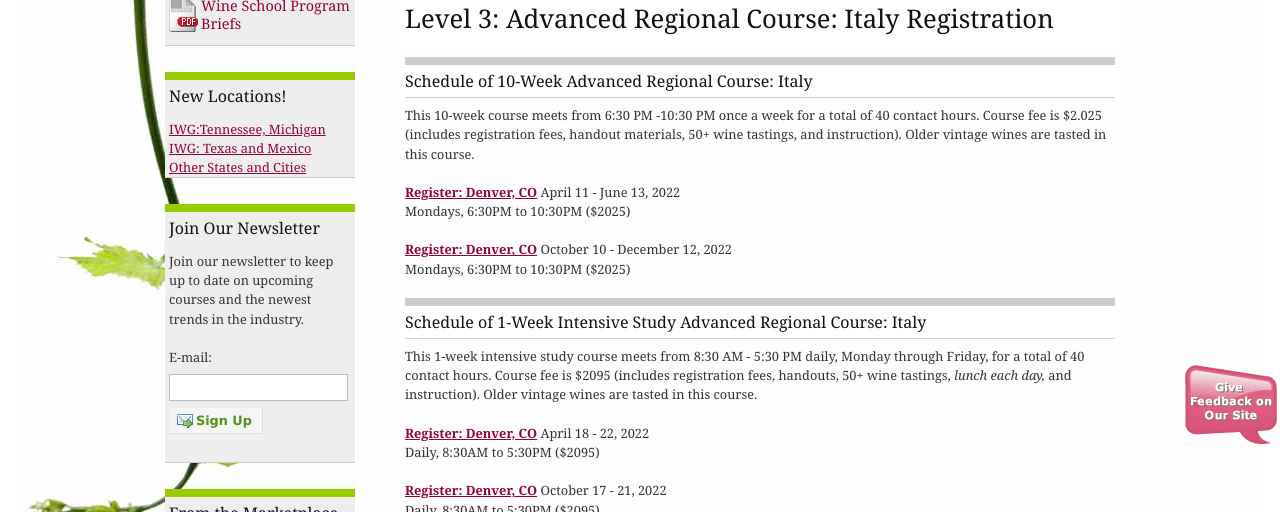
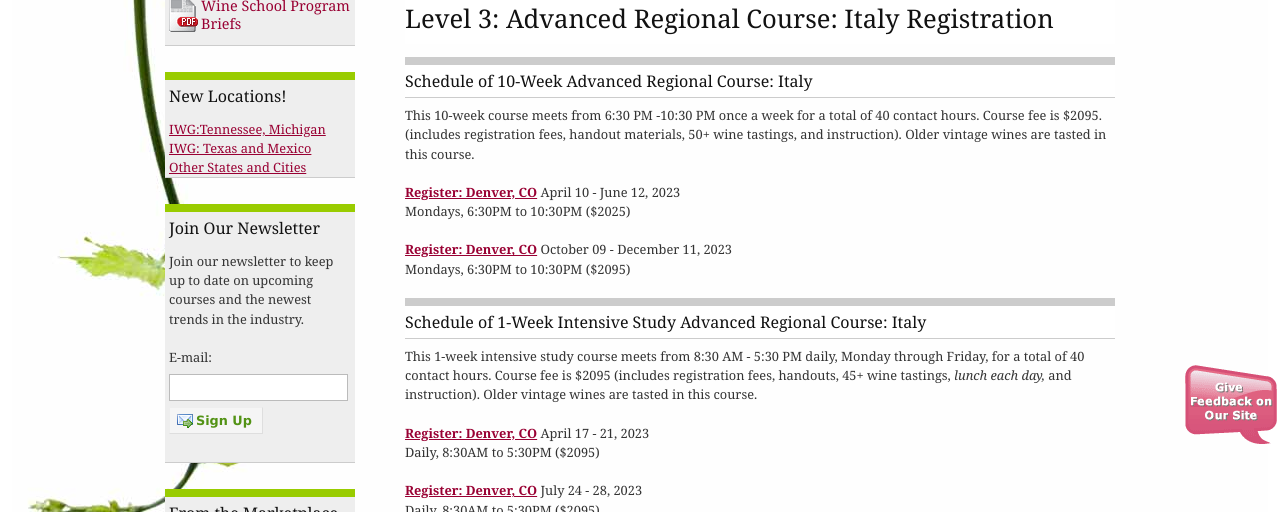
Before and after one commit to CKDev/internationalwineguild.com, a Jekyll site: the page built from advanced-regional-course-italy-registration.html, in a window 1280 px wide. Shown: the part 440-952 px from the top of the page. Built offline with Jekyll 4.4.1, drawn with Linux system fonts in a browser that asks for light colours; a script that is not in the unit is left out; comment, search, counter and statistics services are not loaded.

Commit message:
Update advanced-regional-course-italy-registration.html

```diff
--- a/advanced-regional-course-italy-registration.html
+++ b/advanced-regional-course-italy-registration.html
@@ -5,33 +5,33 @@ permalink: "/advanced-regional-course-italy-registration"
 
 <h1>Level 3: Advanced Regional Course: Italy Registration</h1>
 <h2>Schedule of 10-Week Advanced Regional Course: Italy</h2>
-<p>This 10-week course meets from 6:30 PM -10:30 PM once a week for a total of 40 contact hours. Course fee is $2.025
+<p>This 10-week course meets from 6:30 PM -10:30 PM once a week for a total of 40 contact hours. Course fee is $2095.
   (includes registration fees, handout materials, 50+ wine tastings, and instruction). Older vintage wines are tasted in this
   course.</p>
 
 <p><a
-    href="http://ww4.aitsafe.com/cf/add.cfm?userid=6714687&amp;product=Advanced+Reg+Italy+Denver+PM++-++April+11+-+June+13,+2022&amp;price=2025&amp;return=www.internationalwineguild.com/advanced-regional-course-italy-registration"
-    class="ga-track"><strong>Register: Denver, CO</strong></a> April 11 - June 13, 2022<br>
+    href="http://ww4.aitsafe.com/cf/add.cfm?userid=6714687&amp;product=Advanced+Reg+Italy+Denver+PM++-++April+10+-+June+12,+2023&amp;price=2095&amp;return=www.internationalwineguild.com/advanced-regional-course-italy-registration"
+    class="ga-track"><strong>Register: Denver, CO</strong></a> April 10 - June 12, 2023<br>
   Mondays, 6:30PM to 10:30PM ($2025)</p>
 
 <p><a
-    href="http://ww4.aitsafe.com/cf/add.cfm?userid=6714687&amp;product=Advanced+Reg+Italy+Denver+PM++-++October+10+-+December+12,+2022&amp;price=2025&amp;return=www.internationalwineguild.com/advanced-regional-course-italy-registration"
-    class="ga-track"><strong>Register: Denver, CO</strong></a> October 10 - December 12, 2022<br>
-    Mondays, 6:30PM to 10:30PM ($2025)</p>
+    href="http://ww4.aitsafe.com/cf/add.cfm?userid=6714687&amp;product=Advanced+Reg+Italy+Denver+PM++-++October+09+-+December+11,+2023&amp;price=2095&amp;return=www.internationalwineguild.com/advanced-regional-course-italy-registration"
+    class="ga-track"><strong>Register: Denver, CO</strong></a> October 09 - December 11, 2023<br>
+    Mondays, 6:30PM to 10:30PM ($2095)</p>
 
 <h2>Schedule of 1-Week Intensive Study Advanced Regional Course: Italy</h2>
 <p>This 1-week intensive study course meets from 8:30 AM - 5:30 PM daily, Monday through Friday, for a total of 40 contact
-  hours. Course fee is $2095 (includes registration fees, handouts, 50+ wine tastings, <em>lunch each day,</em> and
+  hours. Course fee is $2095 (includes registration fees, handouts, 45+ wine tastings, <em>lunch each day,</em> and
   instruction). Older vintage wines are tasted in this course. &nbsp;</p>
 
 <p><a
-    href="http://ww4.aitsafe.com/cf/add.cfm?userid=6714687&amp;product=Intensive+Study+Adv+Reg+Italy+Denver++-++April+18+-22,+2022&amp;price=2095&amp;return=www.internationalwineguild.com/advanced-regional-course-italy-registration"
-    class="ga-track"><strong>Register: Denver, CO</strong></a> April 18 - 22, 2022<br>
+    href="http://ww4.aitsafe.com/cf/add.cfm?userid=6714687&amp;product=Intensive+Study+Adv+Reg+Italy+Denver++-++April+17+-21,+2023&amp;price=2095&amp;return=www.internationalwineguild.com/advanced-regional-course-italy-registration"
+    class="ga-track"><strong>Register: Denver, CO</strong></a> April 17 - 21, 2023<br>
   Daily, 8:30AM to 5:30PM ($2095)</p>
 
 <p><a
-    href="http://ww4.aitsafe.com/cf/add.cfm?userid=6714687&amp;product=Intensive+Study+Adv+Reg+Italy+Denver++-++October+17+-21,+2022&amp;price=2095&amp;return=www.internationalwineguild.com/advanced-regional-course-italy-registration"
-    class="ga-track"><strong>Register: Denver, CO</strong></a> October 17 - 21, 2022<br>
+    href="http://ww4.aitsafe.com/cf/add.cfm?userid=6714687&amp;product=Intensive+Study+Adv+Reg+Italy+Denver++-++July+24+-28,+2023&amp;price=2095&amp;return=www.internationalwineguild.com/advanced-regional-course-italy-registration"
+    class="ga-track"><strong>Register: Denver, CO</strong></a> July 24 - 28, 2023<br>
    Daily, 8:30AM to 5:30PM ($2095)</p>
 
 <p><em>*There is no difference in course content and instruction between the 10-week and 1-week courses.</em></p>
```
